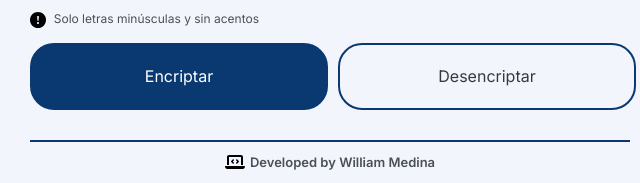
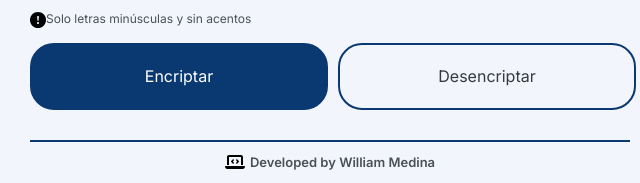
Before and after one commit to william-medina/encriptador-texto, a plain HTML site: page index.html in a window 1280 px wide. Shown: the part 613-796 px from the top of the page, 170-810 px from the left. Drawn offline with Linux system fonts and the light colour scheme; files whose address does not match are found by name.

Commit message:
Actualizar estilos CSS

```diff
--- a/css/style.css
+++ b/css/style.css
@@ -152,11 +152,10 @@ footer {
 }
 
 .actions__info {
-    width: 229px;
     font-size: 1.2rem;
     margin: 15px 0;
     display: flex;
-    justify-content: space-between;
+    justify-content: left;
     color: var(--gray-color);
 }
 
```
